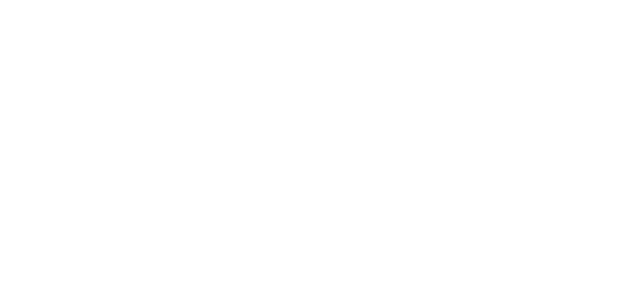
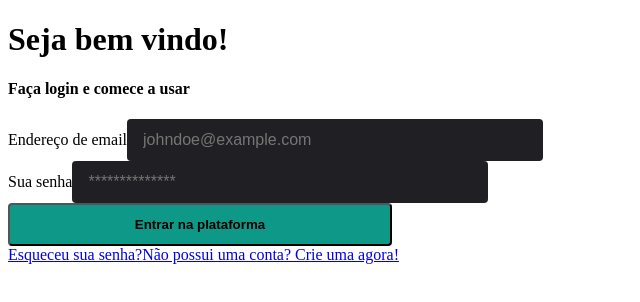
Before and after one commit to Maria-Eduarda90/next-auth, a Next.js app in the folder web/: page / in a window 1280 px wide. Shown: the top 302 px of the page, without its empty margins (0-640 px from the left). Built offline with nearby package versions, Linux system fonts and the light colour scheme.

Commit message:
feat: login page finished

```diff
--- a/web/src/pages/login/index.tsx
+++ b/web/src/pages/login/index.tsx
@@ -1,10 +1,45 @@
+import Link from 'next/link';
+import { Button } from '../../components/Button';
+import { Input } from '../../components/Input';
+import styles from './styles.module.scss';
+
 export function Login(){
     return(
-        <div>
-            <aside/>
+        <div className={styles.container}>
+            <aside className={styles.aside}/>
 
             <main>
+                <form>
+                    <div>
+                        <h1>Seja bem vindo!</h1>
+                        <h4>Faça login e comece a usar</h4>
+                    </div>
 
+                    <section>
+                        <div>
+                            <label htmlFor="">Endereço de email</label>
+                            <Input type="text" placeholder="johndoe@example.com" />
+                        </div>
+
+                        <div>
+                            <label htmlFor="">Sua senha</label>
+                            <Input type="password" placeholder="**************" />
+                        </div>
+                    </section>
+
+                    <Button type="submit">
+                        Entrar na plataforma
+                    </Button>
+                </form>
+
+                <div className={styles.links}>
+                    <Link href="/">
+                        Esqueceu sua senha?
+                    </Link>
+                    <Link href="/">
+                        Não possui uma conta? Crie uma agora!
+                    </Link>
+                </div>
             </main>
         </div>
     );
```
